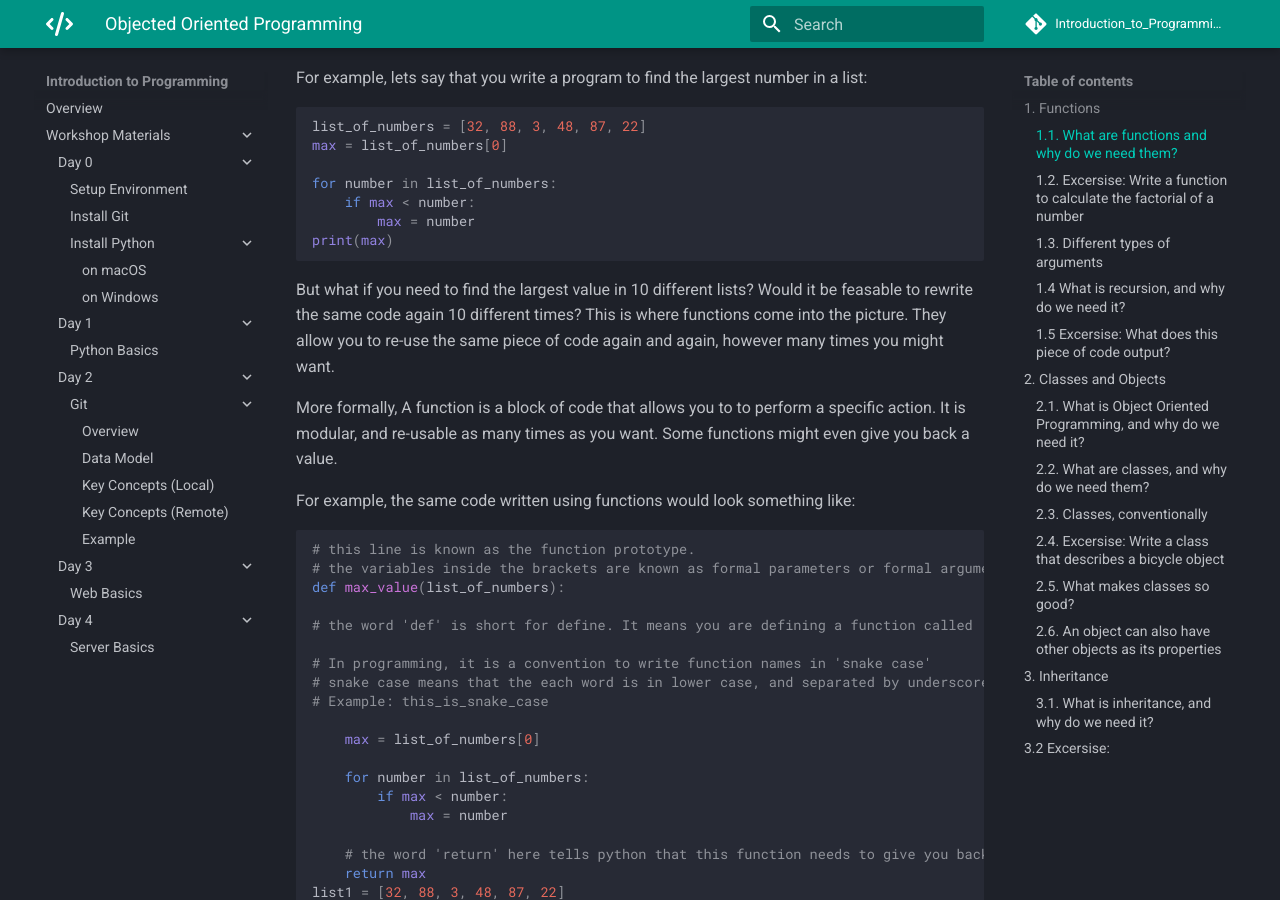
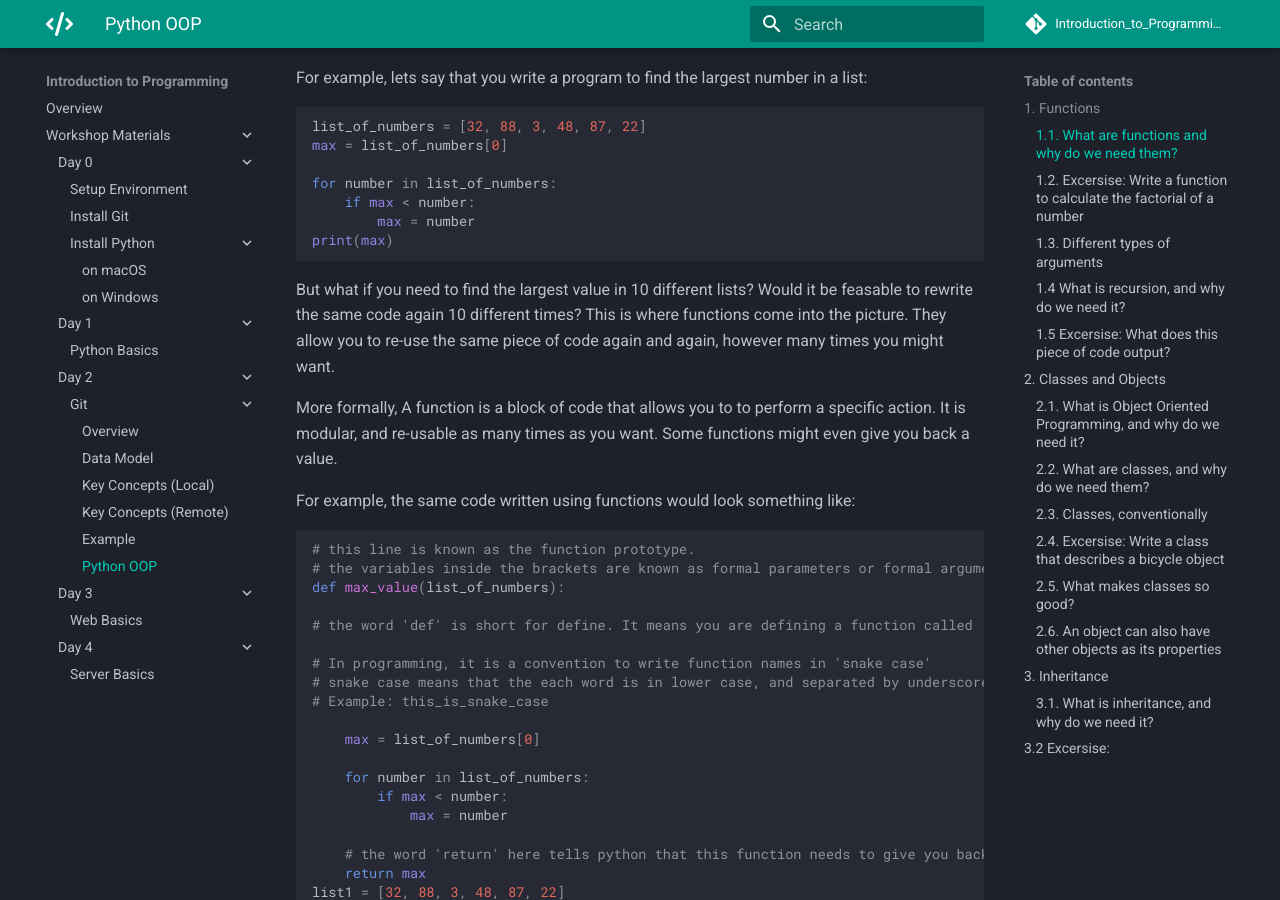
Before and after one commit to 3DCdsc/Introduction_to_Programming, an MkDocs documentation site: the page built from docs/Day_2/python oop.md, in a window 1280 px wide and 900 px high, scrolled down 330 px. Built offline with MkDocs 1.6.1 and Material for MkDocs 9.7.7, drawn with Linux system fonts in a browser that asks for light colours; comment, search, counter and statistics services are not loaded.

Commit message:
added python day 2 content

```diff
--- a/mkdocs.yml
+++ b/mkdocs.yml
@@ -91,6 +91,7 @@
             - Key Concepts (Local): "Day_2/git_local_concepts.md"
             - Key Concepts (Remote): "Day_2/git_remote_concepts.md"
             - Example: "Day_2/git_example.md"
+            - Python OOP: "Day_2/python oop.md"
       - Day 3:
           - Web Basics: "Day_3/web_basics.md"
       - Day 4:
```
